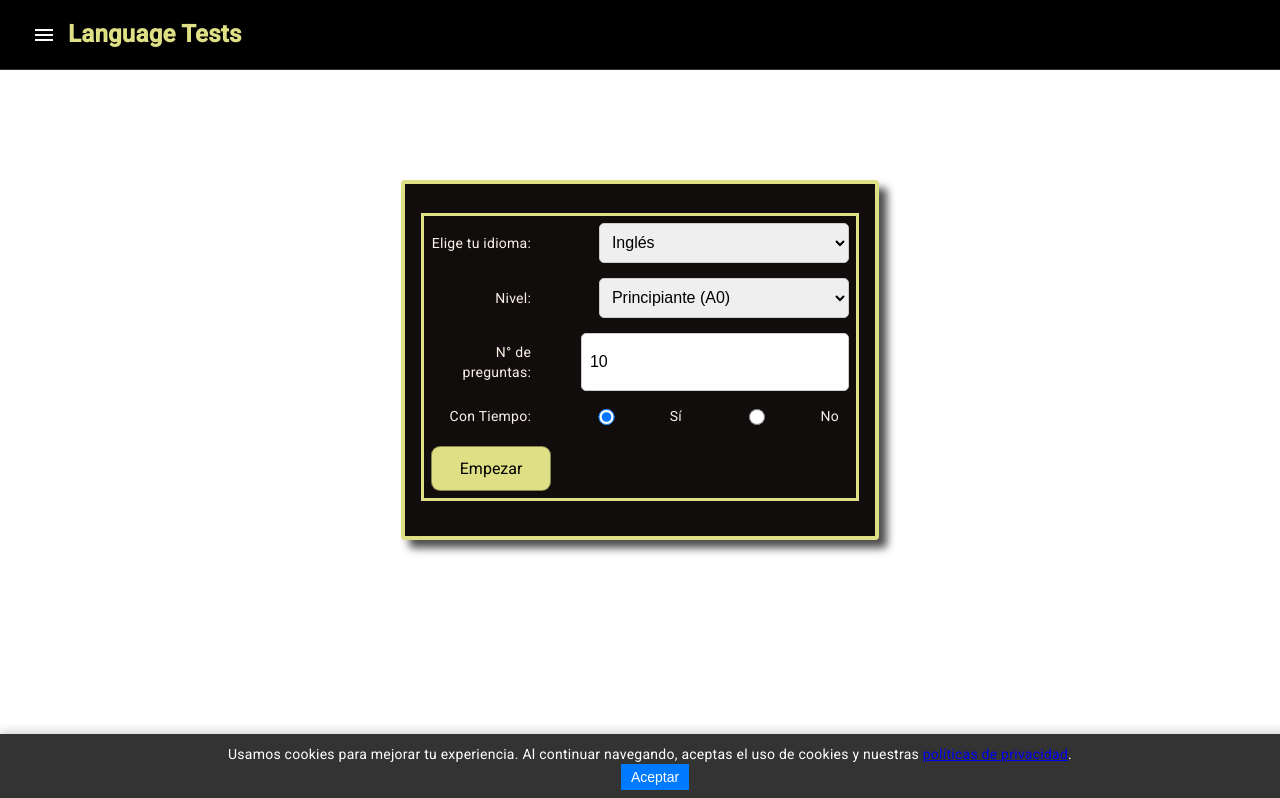
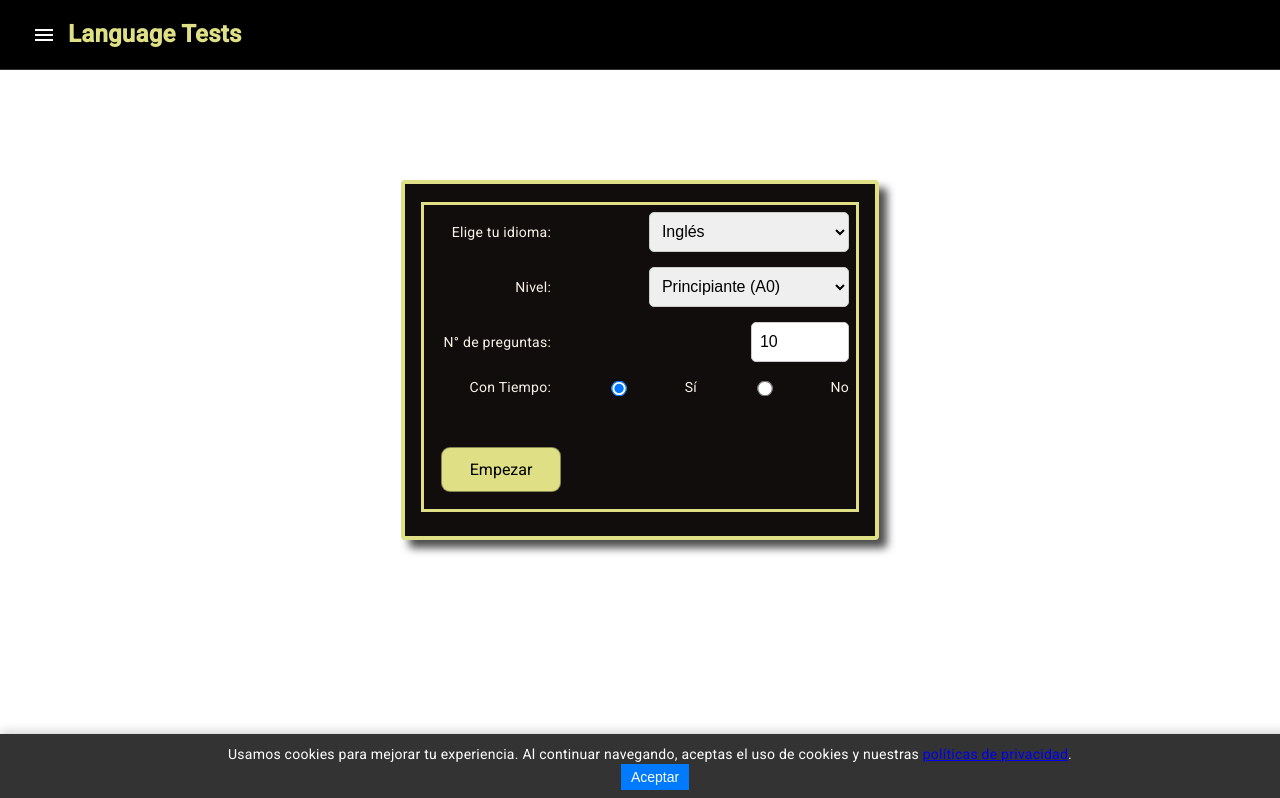
Before and after one commit to sebasxx85/englishProyect, an Angular app: page /home in a window 1280 px wide. Shown: the top 798 px of the page. Built offline with nearby package versions, Linux system fonts and the light colour scheme.

Commit message:
updated boton ingresar

```diff
--- a/src/app/components/home/home.component.html
+++ b/src/app/components/home/home.component.html
@@ -58,6 +58,7 @@
           placeholder="0"
           (input)="validarCantidad()">
         </div>
+
         <div class="form-group">
           <label for="nproyecto" class="timetag">Con Tiempo:</label>
           <input type="radio" id="time-si" name="time" [value]="true" formControlName="time">
--- a/src/app/components/home/home.component.scss
+++ b/src/app/components/home/home.component.scss
@@ -7,9 +7,8 @@ form {
 
 label {
   font-size: 14px;
-  width: 100px; /* Se asigna un ancho fijo para todos los labels */
+  width: 120px; /* Se asigna un ancho fijo para todos los labels */
   text-align: right;
-  margin-right: 10px;
 }
 
 input, select {
@@ -18,8 +17,8 @@ input, select {
   font-size: 16px;
   border: 1px solid #ccc;
   border-radius: 5px;
-  width: 100%;
-  max-width: 250px; /* Se mantiene igual en todos los formularios */
+  width: 80%;
+  max-width: 200px; /* Se mantiene igual en todos los formularios */
   height: 40px; /* Se asegura de que todos los campos tengan la misma altura */
 }
 
@@ -62,6 +61,18 @@ input, select {
 .form-group label.time {
   width: auto; /* Ajusta los labels para radio buttons */
   margin-left: 5px;
+}
+
+.cantidadinput {
+  height: 22px; /* Misma altura que los otros inputs */
+  width: 30%; /* La mitad del ancho de los otros inputs */
+  max-width: 80px; /* Controla que no crezca demasiado en pantallas grandes */
+}
+
+.cantidad {
+  width: 120px; /* Ajuste según el espacio necesario */
+  text-align: right;
+  margin-right: 10px;
 }
 
   /* Pantallas entre 726px y 926px */
@@ -115,7 +126,9 @@ input, select {
   align-items: start;
   justify-content: start;
   gap: 10px; /* Espacio entre botón y enlace */
-  margin-top: 20px;
+  margin-top: 50px;
+  margin-bottom: 10px;
+  margin-left: 10px;
 }
 
 .boton {
@@ -137,14 +150,13 @@ input, select {
 }
 
 .form-group input[type="radio"] {
-  width: 16px;
-  height: 16px;
-  margin-left: 10px;
+  width: 50%; /* Reducido a la mitad */
+  height: 50%;
+  transform: scale(1.2); /* Alternativa para reducir tamaño sin afectar layout */
 }
 
 .form-group label.time {
   width: auto; /* Ajusta los labels para radio buttons */
-  margin-left: 5px;
 }
 
 ////////////////////////////////* Cookie banner privacy *//////////////////////////////////
```
